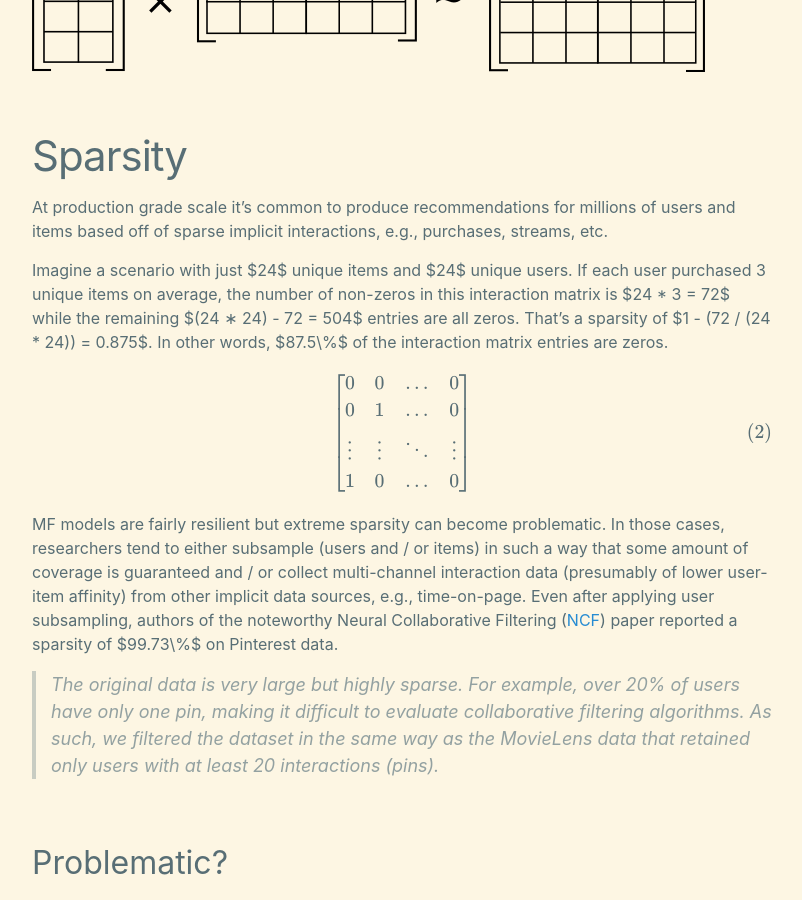
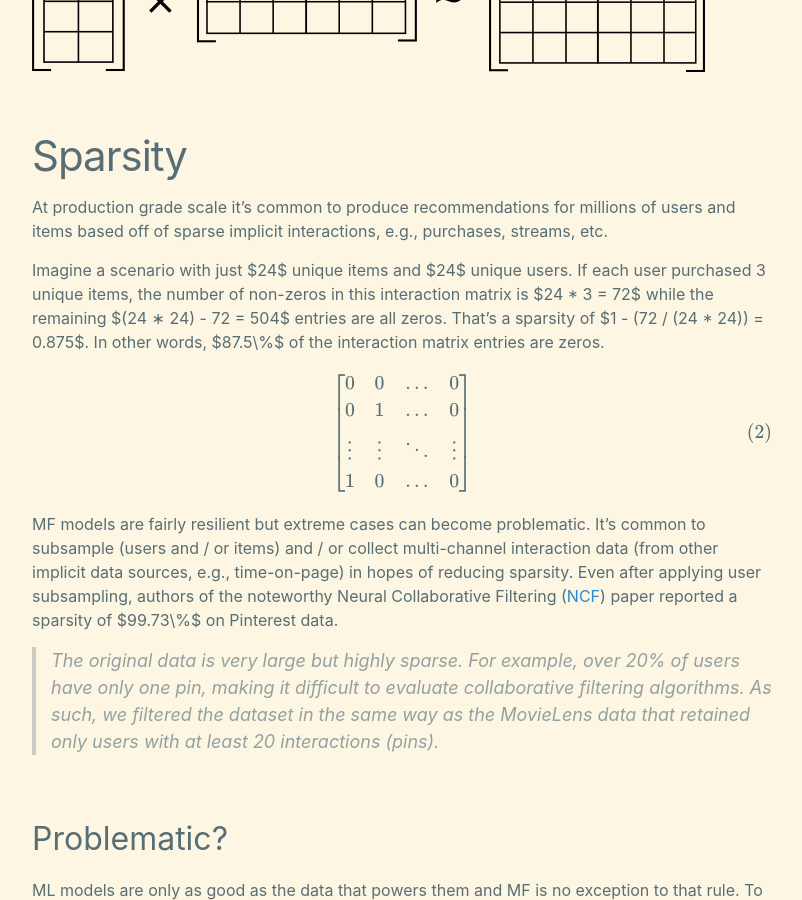
Before and after one commit to daniel-deychakiwsky/daniel-deychakiwsky.github.io, a Jekyll site: the page built from _posts/2022-01-02-matrix-factorization-sparsity.md, in a window 1280 px wide and 900 px high, scrolled down 1145 px. Shown: the whole window, without its empty margins (238-1040 px from the left). Built offline with Jekyll 4.4.1, drawn with Linux system fonts in a browser that asks for light colours; formulas are drawn with MathJax 3.

Commit message:
[blog-post] MF WIP

```diff
--- a/_posts/2022-01-02-matrix-factorization-sparsity.md
+++ b/_posts/2022-01-02-matrix-factorization-sparsity.md
@@ -57,8 +57,8 @@
 interactions, e.g., purchases, streams, etc.
 
 Imagine a scenario with just $24$ unique items and $24$ unique users.
-If each user purchased 3 unique items on average,
-the number of non-zeros in this interaction matrix is $24 * 3 = 72$
+If each user purchased 3 unique items, the number of
+non-zeros in this interaction matrix is $24 * 3 = 72$
 while the remaining $(24 ∗ 24) - 72 = 504$ entries are all zeros.
 That's a sparsity of $1 - (72 / (24 * 24)) = 0.875$. In other words,
 $87.5\%$ of the interaction matrix entries are zeros.
@@ -74,12 +74,11 @@
 $$
 
 MF models are fairly resilient
-but extreme sparsity can become problematic. In those cases,
-researchers tend to either subsample (users
-and / or items) in such a way that some amount of coverage is
-guaranteed and / or collect multi-channel interaction
-data (presumably of lower user-item affinity) from other implicit
-data sources, e.g., time-on-page. Even after applying user subsampling,
+but extreme cases can become problematic.
+It's common to subsample (users and / or items) and / or collect
+multi-channel interaction data (from other implicit data
+sources, e.g., time-on-page) in hopes of reducing sparsity.
+Even after applying user subsampling,
 authors of the noteworthy Neural Collaborative Filtering ([NCF]) paper
 reported a sparsity of $99.73\%$ on Pinterest data.
 
```
Also changed, not shown: 2 other files.
